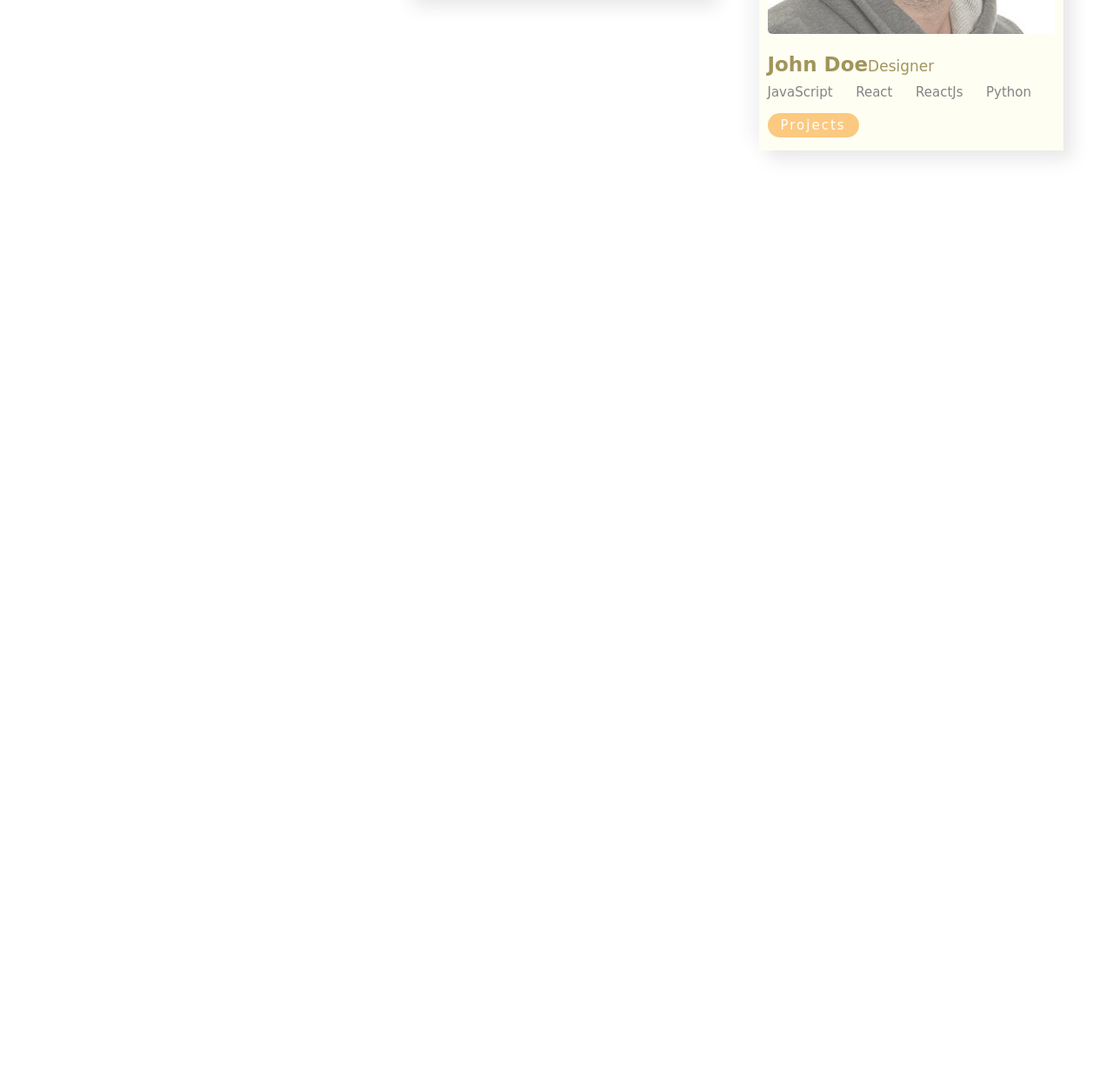
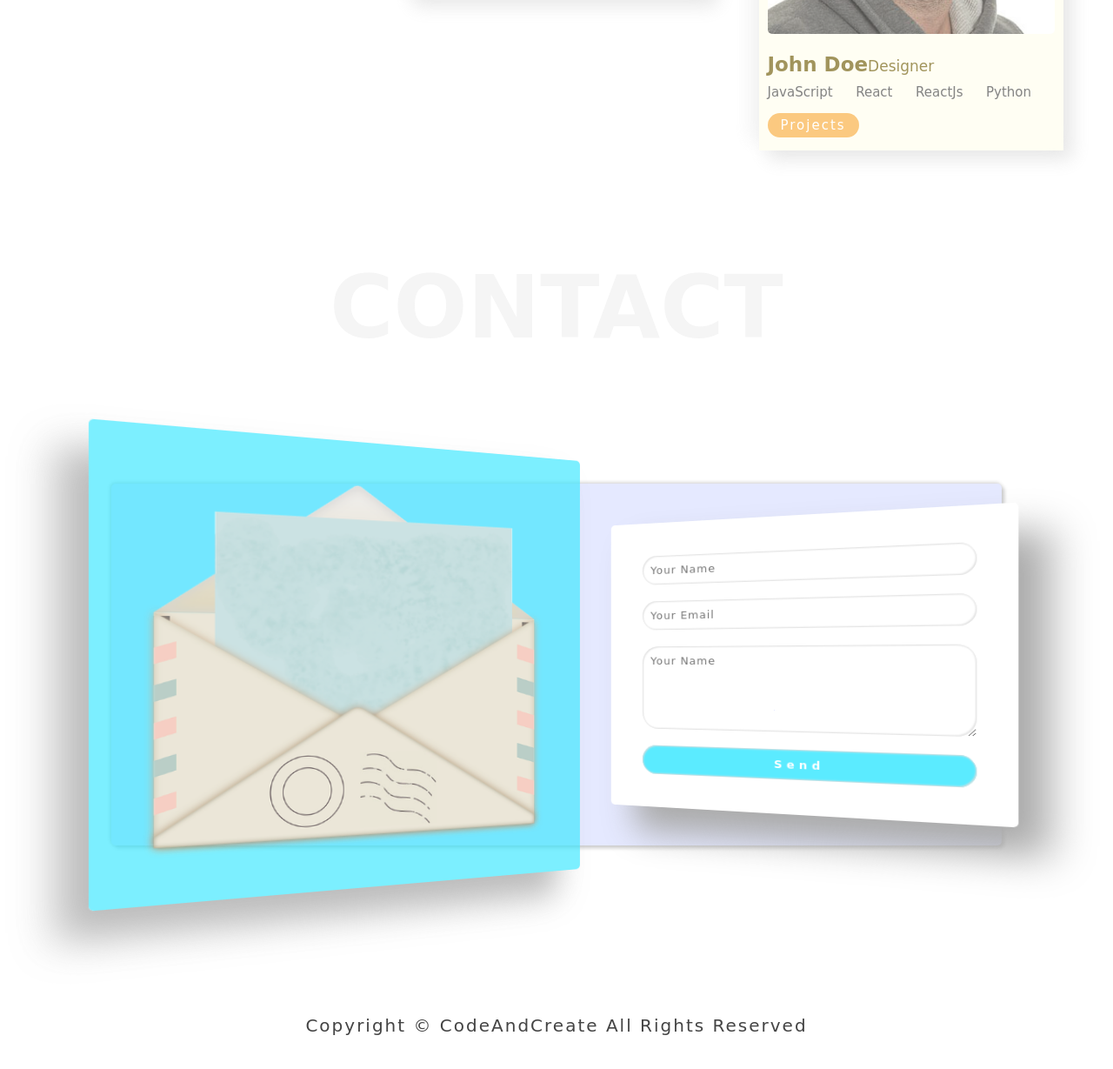
Before and after one commit to AdrianFurtuna/Creative-Design, a plain HTML site: page index.html in a window 1280 px wide. Shown: the part 3137-4366 px from the top of the page at 87% size. Before the commit the page ends 3360 px from the top, so only its background shows below. Drawn offline with Linux system fonts and the light colour scheme; a web font is replaced by a local one.

Commit message:
Part 7. Create and Style Contact Section and Footer

```diff
--- a/index.html
+++ b/index.html
@@ -166,6 +166,23 @@
         </div>
       </div>
       <!-- End of Section 3  -->
+      <!-- Section 4 -->
+      <section class="section-4">
+        <h1 class="section-heading">Contact</h1>
+        <div class="form-container">
+          <img src="images/form-img.png" class="form-img" />
+          <form class="contact-form">
+            <input type="text" placeholder="Your Name" />
+            <input type="email" placeholder="Your Email" />
+            <textarea placeholder="Your Name"></textarea>
+            <input type="submit" value="Send" />
+          </form>
+        </div>
+        <p class="copyright">
+          Copyright &copy; CodeAndCreate All Rights Reserved
+        </p>
+      </section>
+      <!-- End of Section 4 -->
     </div>
 
     <script src="script.js"></script>
--- a/style.css
+++ b/style.css
@@ -342,3 +342,97 @@ body {
     text-indent: 2rem; /* Space for the beginning of the paragraph */
 }
 /* End of  Section 3 */
+
+/* Section 4 */
+.section-4 {
+    width: 100%;
+    height: 130vh;
+    display: flex;
+    flex-direction: column;
+    justify-content: space-around;
+    align-items: center;
+}
+
+.form-container {
+    width: 80%;
+    height: 40%;
+    background-color: #e5e9ff;
+    display: flex;
+    align-items: center;
+    justify-content: space-evenly;
+    box-shadow: .3rem .3rem .4rem #ccc, -.1rem -.1rem .4rem #ccc;
+    border-radius: .5rem;
+    perspective: 100rem;
+}
+
+.form-img {
+    width: 55rem;
+    background-color: rgba(50, 231, 255, .8);
+    padding: 5rem;
+    opacity: .8;
+    box-shadow: -3rem 3rem 4rem #aaa;
+    border-radius: .5rem;
+    transform: rotateY(20deg);
+    transition: all .5s;
+}
+
+.form-img:hover {
+    transform: translateY(-2rem) rotateY(20deg);
+    box-shadow: -5rem 5rem 7rem #aaa;
+}
+
+.contact-form {
+    width: 45rem;
+    background-color: white;
+    display: flex;
+    flex-direction: column;
+    padding: 3rem;
+    border-radius: .5rem;
+    box-shadow: 3rem 3rem 4rem #aaa;
+    transform: rotateY(-20deg);
+    transition: all .5s;
+}
+
+.contact-form:hover {
+    transform: translateY(-2rem) rotateY(-20deg);
+    box-shadow: 5rem 5rem 7rem #aaa;
+}
+
+.contact-form input,
+.contact-form textarea {
+    margin: 1rem;
+    padding: 1rem;
+    font-size: 1.3rem;
+    letter-spacing: .1rem;
+    border: none;
+    border-radius: 2rem;
+    box-shadow: inset .1rem .1rem .2rem #ddd, inset -.1rem -.1rem .2rem #ddd;
+}
+
+.contact-form textarea {
+    max-height: 15rem;
+    min-height: 10rem;
+    max-width: 100%;
+    min-width: 70%;
+}
+
+.contact-form input[type="submit"] {
+    background-color: rgba(50, 231, 255, .8);
+    color: white;
+    font-weight: bolder;
+    letter-spacing: .5rem;
+    cursor: pointer;
+    transition: background-color .5s;
+}
+
+.contact-form input[type="submit"]:hover {
+    background-color: #32e7ff;
+}
+
+.copyright {
+    font-size: 2rem;
+    letter-spacing: .2rem;
+    color: #444;
+    margin-top: 5rem;
+}
+/* End of Section 4 */
```
